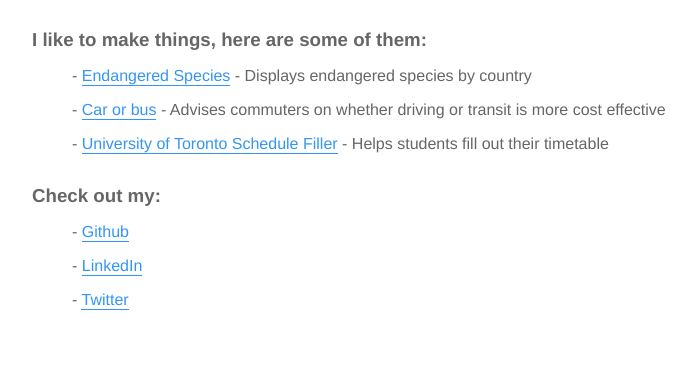
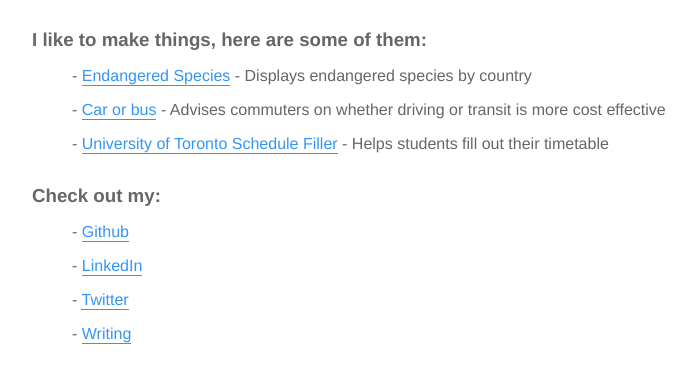
Before and after one commit to udaraweerasinghege/udaraw, a website built with Parcel: page index.html in a window 1280 px wide. Shown: the part 196-578 px from the top of the page, without its empty margins (96-792 px from the left). Built offline with nearby package versions, Linux system fonts and the light colour scheme.

Commit message:
writing st

```diff
--- a/index.html
+++ b/index.html
@@ -26,6 +26,7 @@
                     <li><p>- <a href="https://github.com/udaraweerasinghege/"target="_blank">Github</a></p></li>
                     <li><p>- <a href="https://www.linkedin.com/in/udaraw/"target="_blank">LinkedIn</a></p></li>
                     <li><p>- <a href="http://www.twitter.com/udara_uw/"target="_blank">Twitter</a></p></li>
+                    <li><p>- <a href="http://blog.udaraw.com/"target="_blank">Writing</a></p></li>
                 </ul>
             </div>
         </div>
```
